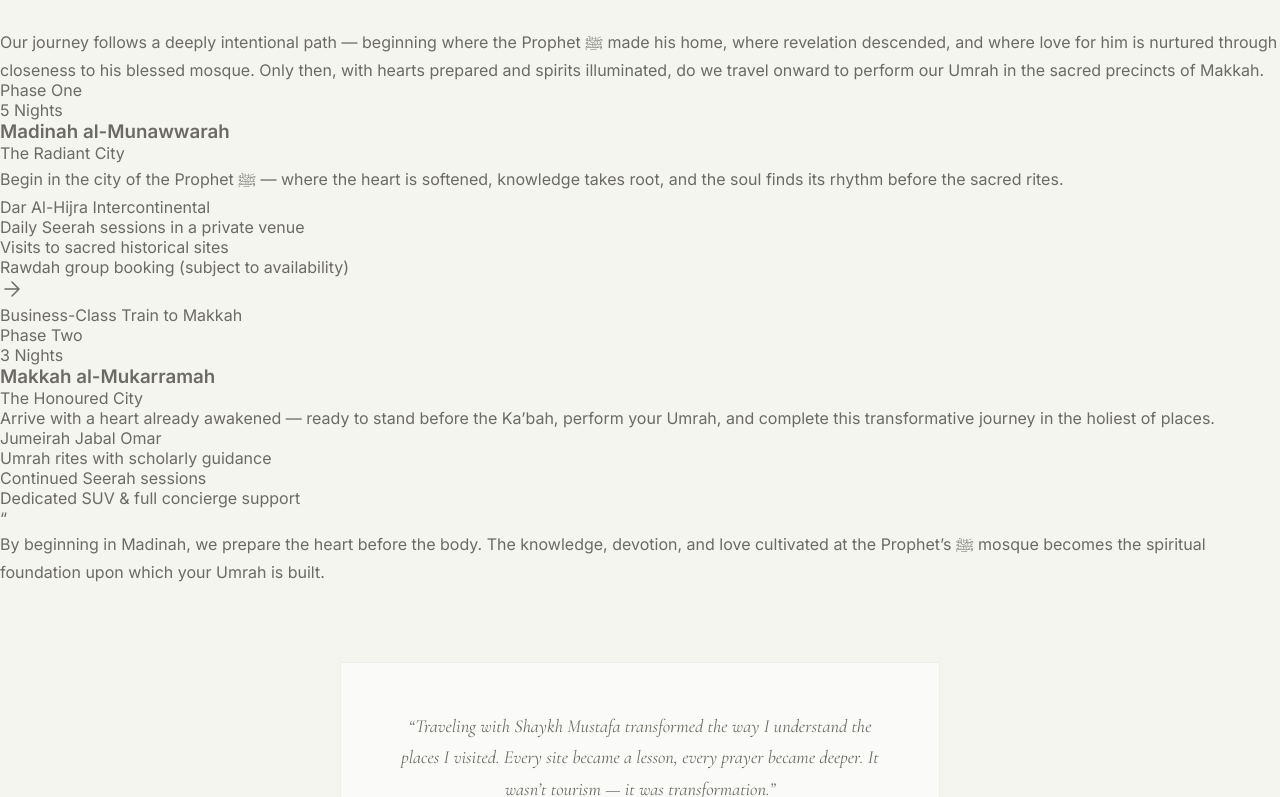
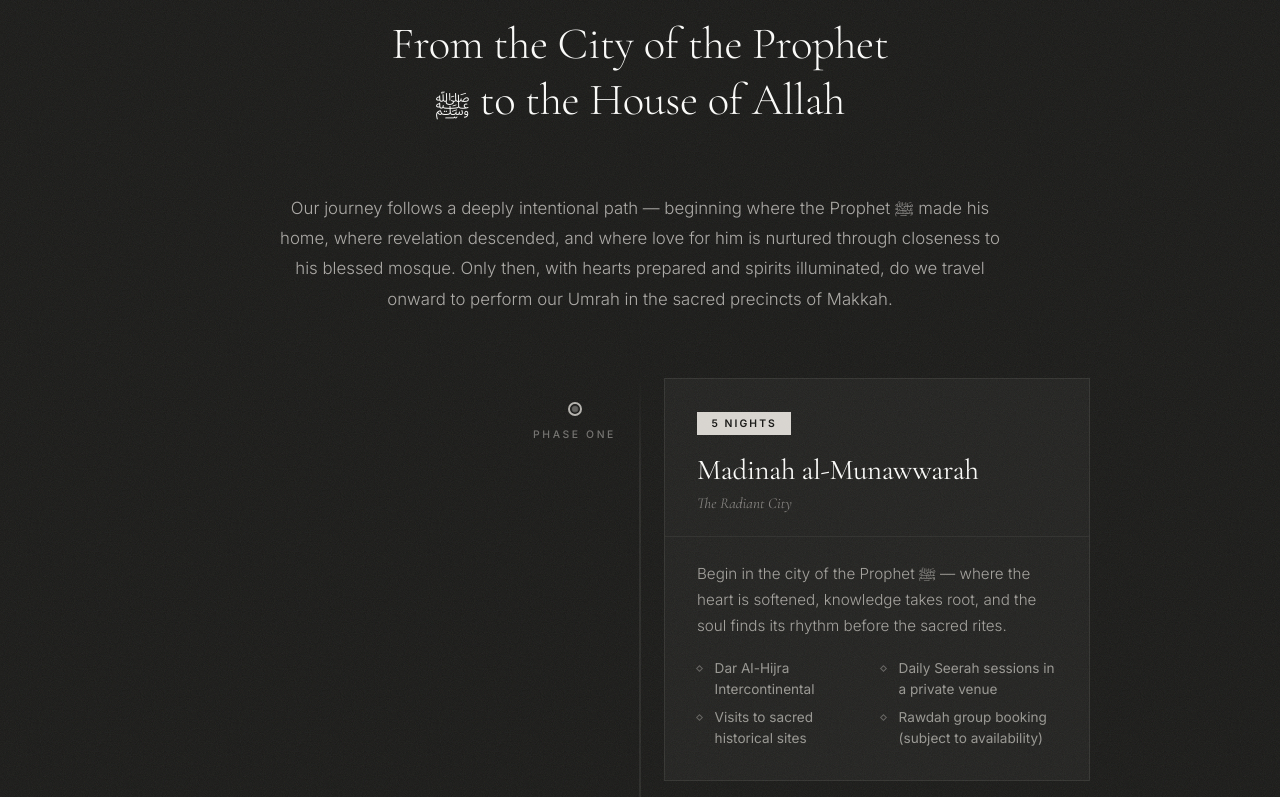
Before and after one commit to muhibegypt-del/saf, a Next.js app: page /umrah in a window 1280 px wide. Shown: the part 4323-5120 px from the top of the page. Built offline with nearby package versions, Linux system fonts and the light colour scheme; a web font is replaced by a local one.

Commit message:
Fix itinerary styles and em-dashes

```diff
--- a/app/umrah/page.tsx
+++ b/app/umrah/page.tsx
@@ -271,7 +271,7 @@ function ItinerarySection() {
 
         <Reveal delay={100}>
           <p className="u-itinerary-intro">
-            Our journey follows a deeply intentional path &mdash; beginning where the Prophet &#xFDFA; made his home, where revelation descended, and where love for him is nurtured through closeness to his blessed mosque. Only then, with hearts prepared and spirits illuminated, do we travel onward to perform our Umrah in the sacred precincts of Makkah.
+            Our journey follows a deeply intentional path — beginning where the Prophet &#xFDFA; made his home, where revelation descended, and where love for him is nurtured through closeness to his blessed mosque. Only then, with hearts prepared and spirits illuminated, do we travel onward to perform our Umrah in the sacred precincts of Makkah.
           </p>
         </Reveal>
 
@@ -290,7 +290,7 @@ function ItinerarySection() {
                 <p className="u-itinerary-meaning">The Radiant City</p>
               </div>
               <div className="u-itinerary-card-body">
-                <p>Begin in the city of the Prophet &#xFDFA; &mdash; where the heart is softened, knowledge takes root, and the soul finds its rhythm before the sacred rites.</p>
+                <p>Begin in the city of the Prophet &#xFDFA; — where the heart is softened, knowledge takes root, and the soul finds its rhythm before the sacred rites.</p>
                 <ul>
                   <li>Dar Al-Hijra Intercontinental</li>
                   <li>Daily Seerah sessions in a private venue</li>
@@ -322,7 +322,7 @@ function ItinerarySection() {
                 <p className="u-itinerary-meaning">The Honoured City</p>
               </div>
               <div className="u-itinerary-card-body">
-                <p>Arrive with a heart already awakened &mdash; ready to stand before the Ka&rsquo;bah, perform your Umrah, and complete this transformative journey in the holiest of places.</p>
+                <p>Arrive with a heart already awakened — ready to stand before the Ka&rsquo;bah, perform your Umrah, and complete this transformative journey in the holiest of places.</p>
                 <ul>
                   <li>Jumeirah Jabal Omar</li>
                   <li>Umrah rites with scholarly guidance</li>
--- a/app/umrah/umrah.css
+++ b/app/umrah/umrah.css
@@ -587,6 +587,179 @@ html { scroll-behavior: smooth; }
   .u-plans-grid { grid-template-columns: 1fr; }
 }
 
+.u-itinerary {
+  background: var(--charcoal); position: relative; overflow: hidden;
+  padding: 6rem 2rem;
+}
+.u-itinerary-inner { max-width: 900px; margin: 0 auto; position: relative; z-index: 10; }
+.u-itinerary-eyebrow {
+  font-family: var(--u-sans); font-size: 0.7rem; letter-spacing: 0.35em;
+  text-transform: uppercase; color: rgba(248,245,239,0.5); margin-bottom: 1rem; font-weight: 500;
+}
+.u-itinerary-title {
+  font-family: var(--u-serif); font-size: clamp(1.8rem, 4vw, 2.8rem);
+  font-weight: 300; color: var(--ivory-light); line-height: 1.25;
+  letter-spacing: -0.01em;
+}
+.u-itinerary-saws { font-size: 0.7em; vertical-align: middle; }
+.u-itinerary-intro {
+  text-align: center; font-size: 1.05rem; color: rgba(248,245,239,0.65);
+  line-height: 1.8; font-weight: 300; max-width: 720px; margin: 0 auto 4rem;
+}
+.u-itinerary-path {
+  position: relative; display: flex; flex-direction: column;
+  align-items: center; gap: 0;
+}
+.u-itinerary-line {
+  position: absolute; top: 0; bottom: 0; left: 50%; width: 1px;
+  background: linear-gradient(to bottom, transparent, rgba(248,245,239,0.15) 10%, rgba(248,245,239,0.15) 90%, transparent);
+  transform: translateX(-50%);
+}
+@media (max-width: 768px) { .u-itinerary-line { left: 24px; } }
+
+.u-itinerary-stop {
+  display: grid; grid-template-columns: 1fr 1fr; gap: 3rem;
+  width: 100%; position: relative;
+}
+.u-itinerary-stop:nth-child(2) .u-itinerary-marker { justify-self: end; text-align: right; }
+.u-itinerary-stop:nth-child(4) .u-itinerary-marker { justify-self: start; text-align: left; }
+.u-itinerary-stop:nth-child(4) .u-itinerary-card { order: -1; }
+@media (max-width: 768px) {
+  .u-itinerary-stop {
+    grid-template-columns: 1fr; gap: 1rem; padding-left: 56px;
+  }
+  .u-itinerary-stop:nth-child(2) .u-itinerary-marker,
+  .u-itinerary-stop:nth-child(4) .u-itinerary-marker { justify-self: start; text-align: left; }
+  .u-itinerary-stop:nth-child(4) .u-itinerary-card { order: 0; }
+}
+
+.u-itinerary-marker {
+  display: flex; flex-direction: column; align-items: center; gap: 0.75rem;
+  padding-top: 1.5rem;
+}
+@media (max-width: 768px) {
+  .u-itinerary-marker {
+    position: absolute; left: -56px; top: 0; flex-direction: column;
+    align-items: center; width: 48px;
+  }
+}
+.u-itinerary-dot {
+  width: 14px; height: 14px; border-radius: 50%;
+  border: 2px solid rgba(248,245,239,0.3); background: var(--charcoal);
+  position: relative;
+}
+.u-itinerary-dot--active {
+  border-color: rgba(248,245,239,0.7);
+}
+.u-itinerary-dot--active::after {
+  content: ''; position: absolute; inset: 2px; border-radius: 50%;
+  background: rgba(248,245,239,0.5);
+  animation: uItineraryPulse 2.5s ease-in-out infinite;
+}
+@keyframes uItineraryPulse {
+  0%, 100% { opacity: 0.4; transform: scale(1); }
+  50% { opacity: 1; transform: scale(1.2); }
+}
+.u-itinerary-phase {
+  font-family: var(--u-sans); font-size: 0.65rem; letter-spacing: 0.25em;
+  text-transform: uppercase; color: rgba(248,245,239,0.4); font-weight: 500;
+}
+
+.u-itinerary-card {
+  background: rgba(248,245,239,0.04); border: 1px solid rgba(248,245,239,0.08);
+  overflow: hidden;
+  transition: all 0.5s cubic-bezier(0.22, 1, 0.36, 1);
+}
+.u-itinerary-card:hover {
+  border-color: rgba(248,245,239,0.15);
+  box-shadow: 0 16px 48px rgba(0,0,0,0.2);
+  transform: translateY(-2px);
+}
+.u-itinerary-card-header {
+  padding: 2rem 2rem 1.5rem; border-bottom: 1px solid rgba(248,245,239,0.06);
+}
+.u-itinerary-nights {
+  display: inline-block; font-family: var(--u-sans); font-size: 0.65rem;
+  letter-spacing: 0.2em; text-transform: uppercase; font-weight: 600;
+  color: var(--charcoal); background: rgba(248,245,239,0.85);
+  padding: 0.3rem 0.9rem; margin-bottom: 1rem;
+}
+.u-itinerary-card-header h3 {
+  font-family: var(--u-serif); font-size: clamp(1.4rem, 2.5vw, 1.8rem);
+  font-weight: 400; color: var(--ivory-light); line-height: 1.3;
+  letter-spacing: -0.01em; margin-bottom: 0.35rem;
+}
+.u-itinerary-meaning {
+  font-family: var(--u-serif); font-size: 0.95rem; font-style: italic;
+  color: rgba(248,245,239,0.45);
+}
+.u-itinerary-card-body {
+  padding: 1.5rem 2rem 2rem;
+}
+.u-itinerary-card-body > p {
+  font-size: 0.95rem; color: rgba(248,245,239,0.6); line-height: 1.7;
+  font-weight: 300; margin-bottom: 1.25rem;
+}
+.u-itinerary-card-body ul {
+  list-style: none; padding: 0; margin: 0;
+  display: grid; grid-template-columns: 1fr 1fr; gap: 0.5rem;
+}
+@media (max-width: 500px) { .u-itinerary-card-body ul { grid-template-columns: 1fr; } }
+.u-itinerary-card-body ul li {
+  font-size: 0.85rem; color: rgba(248,245,239,0.55); font-weight: 400;
+  padding-left: 1.1rem; position: relative; line-height: 1.5;
+}
+.u-itinerary-card-body ul li::before {
+  content: ''; position: absolute; left: 0; top: 0.5rem;
+  width: 5px; height: 5px; border: 1px solid rgba(248,245,239,0.3);
+  transform: rotate(45deg);
+}
+
+.u-itinerary-travel {
+  display: flex; flex-direction: column; align-items: center;
+  gap: 0.6rem; padding: 2.5rem 0;
+}
+.u-itinerary-travel-icon {
+  width: 48px; height: 48px; border-radius: 50%;
+  border: 1px solid rgba(248,245,239,0.12);
+  display: flex; align-items: center; justify-content: center;
+  color: rgba(248,245,239,0.5);
+  animation: uTravelFloat 3s ease-in-out infinite;
+}
+@keyframes uTravelFloat {
+  0%, 100% { transform: translateY(0); }
+  50% { transform: translateY(-4px); }
+}
+.u-itinerary-travel-label {
+  font-family: var(--u-sans); font-size: 0.7rem; letter-spacing: 0.2em;
+  text-transform: uppercase; color: rgba(248,245,239,0.35); font-weight: 400;
+}
+@media (max-width: 768px) {
+  .u-itinerary-travel { padding-left: 56px; align-items: flex-start; padding: 1.5rem 0 1.5rem 56px; }
+}
+
+.u-itinerary-wisdom {
+  text-align: center; margin-top: 4rem; padding: 2.5rem;
+  border-top: 1px solid rgba(248,245,239,0.08);
+}
+.u-itinerary-wisdom-mark {
+  font-family: var(--u-serif); font-size: 3.5rem; color: rgba(248,245,239,0.12);
+  line-height: 1; margin-bottom: -0.5rem;
+}
+.u-itinerary-wisdom p {
+  font-family: var(--u-serif); font-size: 1.1rem; font-style: italic;
+  color: rgba(248,245,239,0.6); line-height: 1.7; max-width: 600px; margin: 0 auto;
+  font-weight: 300;
+}
+
+@media (max-width: 768px) {
+  .u-itinerary { padding: 4rem 1.25rem; }
+  .u-itinerary-intro { font-size: 0.95rem; margin-bottom: 3rem; }
+  .u-itinerary-card-header { padding: 1.5rem; }
+  .u-itinerary-card-body { padding: 1.25rem 1.5rem 1.5rem; }
+  .u-itinerary-wisdom { margin-top: 3rem; padding: 2rem 1rem; }
+}
+
 .u-footer {
   padding: 3rem 2rem; text-align: center; background: #3A3A38;
   color: rgba(248,245,239,0.45); font-size: 0.75rem; letter-spacing: 0.1em;
```
